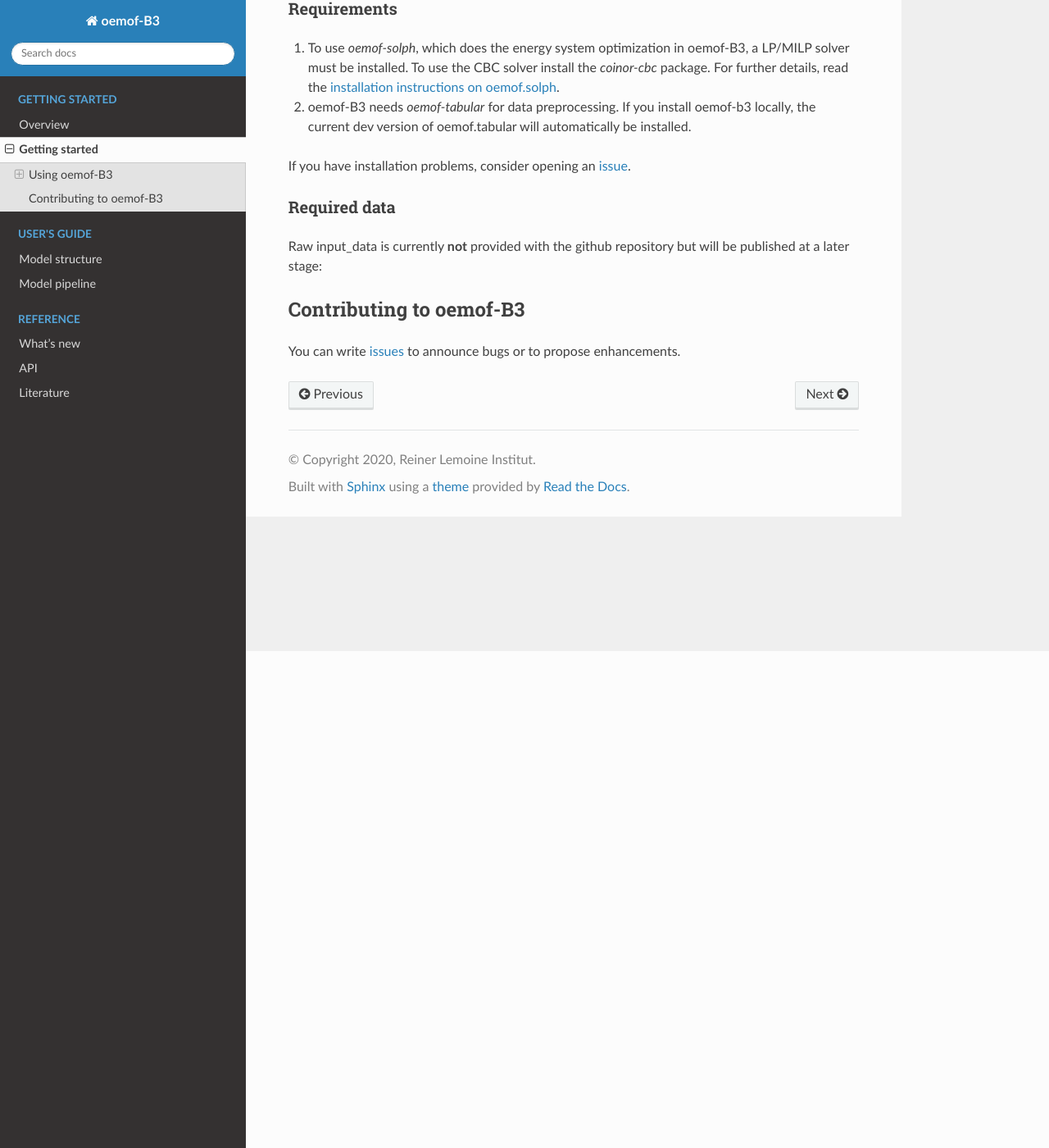
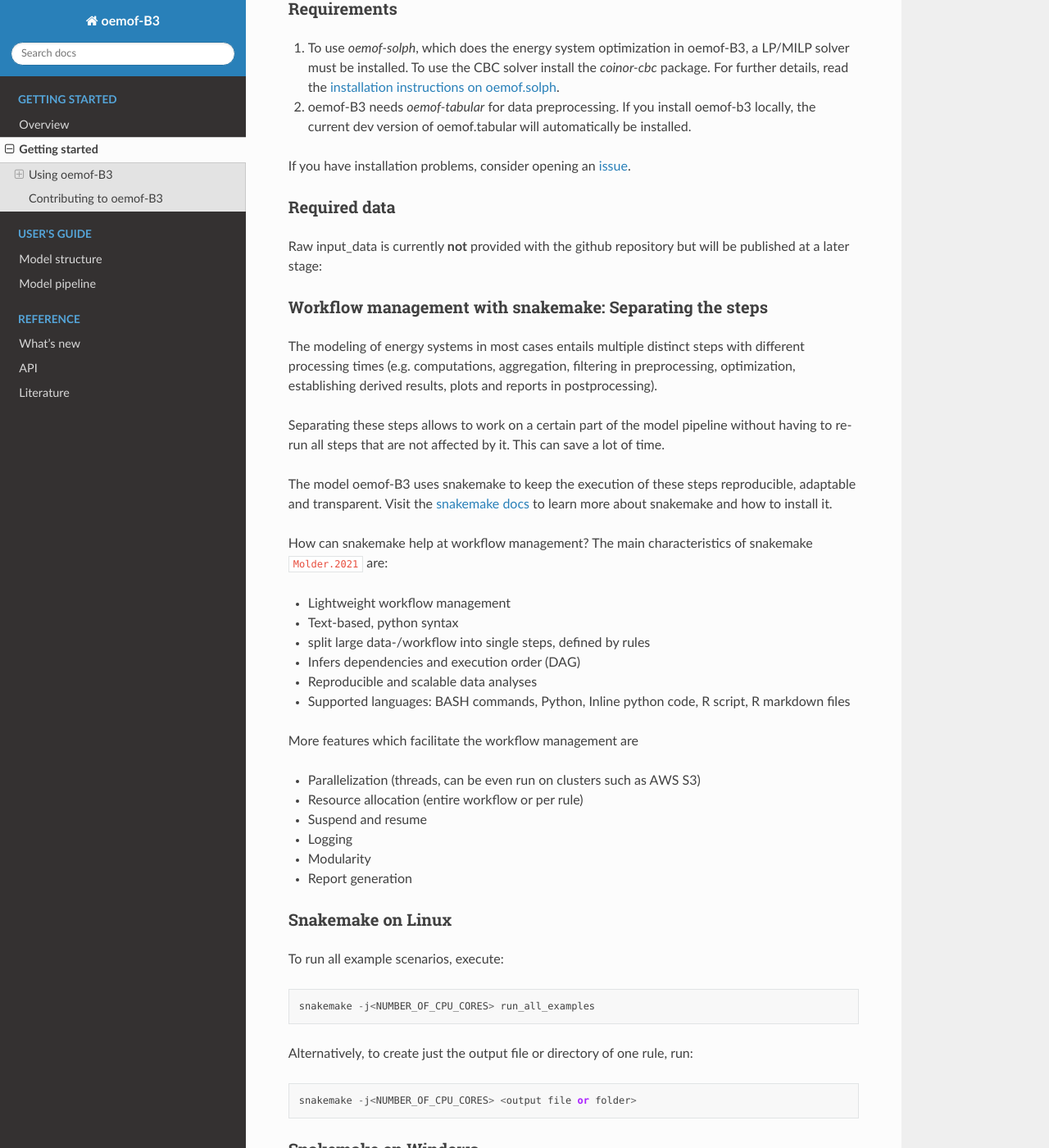
Before and after one commit to rl-institut/oemof-B3, a Sphinx documentation site: the page built from docs/getting_started.rst, in a window 1280 px wide and 1400 px high, scrolled down 606 px. Shown: the whole window at 82% size. Built offline with Sphinx 7.4.7 and the Read the Docs theme 2.0.0, drawn with Linux system fonts in a browser that asks for light colours; cross-references to code outside the pages are shown as plain code; some of the changed text lies outside the part shown.

Commit message:
Move snakemake intro to getting started

```diff
--- a/docs/getting_started.rst
+++ b/docs/getting_started.rst
@@ -54,6 +54,78 @@ later stage:
 
 .. todo: Link to the section that explains raw data.
 
+
+Workflow management with snakemake: Separating the steps
+--------------------------------------------------------
+
+The modeling of energy systems in most cases entails multiple distinct steps with different
+processing times (e.g. computations, aggregation, filtering in preprocessing, optimization,
+establishing derived results, plots and reports in postprocessing).
+
+Separating these steps allows to work on a certain part of the model pipeline without having to
+re-run all steps that are not affected by it. This can save a lot of time.
+
+The model oemof-B3 uses snakemake to keep the
+execution of these steps reproducible, adaptable and transparent. Visit the
+`snakemake docs <https://snakemake.readthedocs.io/en/stable/>`_ to learn more about snakemake and
+how to install it.
+
+
+How can snakemake help at workflow management? The main characteristics of snakemake
+:cite:`Molder.2021` are:
+
+- Lightweight workflow management
+- Text-based, python syntax
+- split large data-/workflow into single steps, defined by rules
+- Infers dependencies and execution order (DAG)
+- Reproducible and scalable data analyses
+- Supported languages: BASH commands, Python, Inline python code, R script, R markdown files
+
+More features which facilitate the workflow management are
+
+- Parallelization (threads, can be even run on clusters such as AWS S3)
+- Resource allocation (entire workflow or per rule)
+- Suspend and resume
+- Logging
+- Modularity
+- Report generation
+
+Snakemake on Linux
+------------------
+
+To run all example scenarios, execute:
+
+::
+
+     snakemake -j<NUMBER_OF_CPU_CORES> run_all_examples
+
+Alternatively, to create just the output file or directory of one rule, run:
+
+::
+
+     snakemake -j<NUMBER_OF_CPU_CORES> <output file or folder>
+
+Snakemake on Windows
+--------------------
+
+When running snakemake with output files in subfolders on Windows with
+
+::
+
+     snakemake -j<NUMBER_OF_CPU_CORES>
+
+a ``MissingRuleException`` is raised. The process is unable to specify the output files in subfolders.
+This bug is an `open issue <https://github.com/snakemake/snakemake/issues/46>`_
+at `snakemake <https://snakemake.readthedocs.io/>`_.
+The `current workaround <https://pypsa-eur.readthedocs.io/en/latest/tutorial.html?highlight=windows#how-to-use-the-snakemake-rules>`_
+described in `pypsa-eur <https://pypsa-eur.readthedocs.io/en/latest/index.html>`_
+is to run snakemake with the flag ``--keep-target-files`` to the command.
+
+::
+
+     snakemake -j<NUMBER_OF_CPU_CORES> --keep-target-files
+
+
 Contributing to oemof-B3
 ========================
 
```
